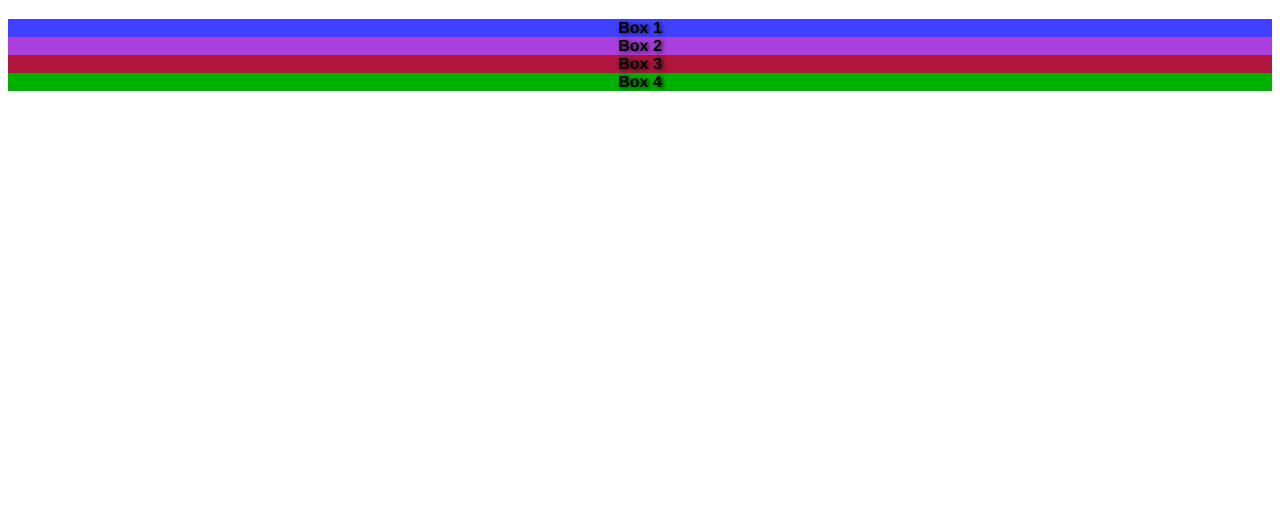
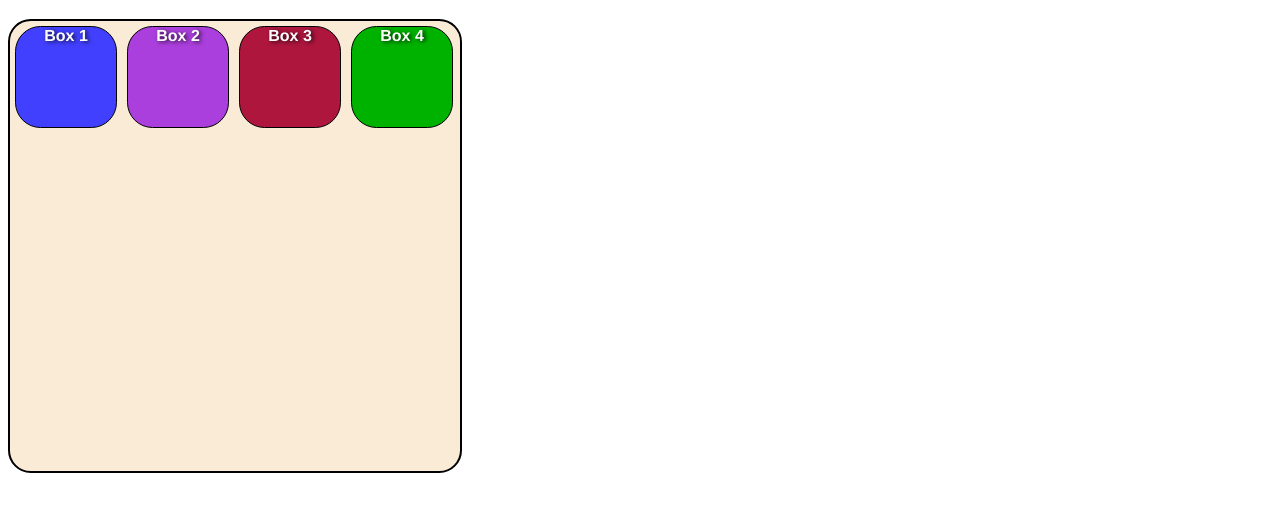
Before and after one commit to meloniemorrell/HTML-CSS, a plain HTML site: page basic_html_css.html in a window 1280 px wide. Shown: the part 61-572 px from the top of the page. Drawn offline with Linux system fonts and the light colour scheme.

Commit message:
added pics

```diff
--- a/basic_style.css
+++ b/basic_style.css
@@ -8,13 +8,13 @@ h1 {
     text-shadow: 1px .5px 4px rgba(0,0,0,0.6);
 }
 
-.container (
+.container {
     width: 450px;
     height: 450px;
     background-color: #faebd7;
     border: 2px solid black;
     border-radius: 5%
-)
+}
 
 /*----------------------------------
 SELECT ALL SQUARES IN THE ARRAY
@@ -67,7 +67,7 @@ INDIVIDUALLY SELECT A SQUARE IN THE ARRAY
 HOVER EFFECTS
 ---------------------------------*/
 .container .squares:nth-child(-n+4):hover {
-    background-image: url("./images/icons/smileyface1.jpgs");
+    background-image: url("./images/icons/smileyface1.jpg");
     transform: scale(.5);
     animation-name: race;
     animation-duration: 2.5s;
@@ -102,7 +102,7 @@ ANIMATION EFFECT
 @keyframes race {
     0%, 100% {
         transform: translateY(0px);
-        background-attachment: url("../images/icons/smileyface1.png");
+        background-attachment: url("./images/icons/smileyface1.jpg");
     }
 }
 50% {
```
